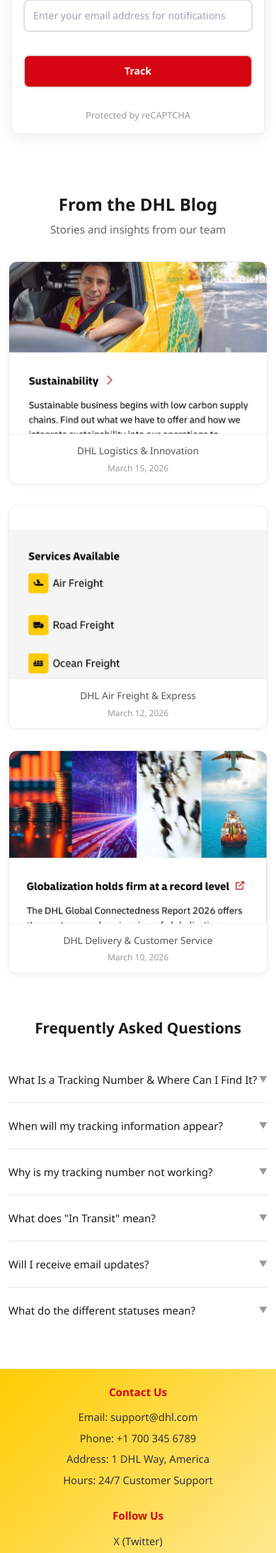
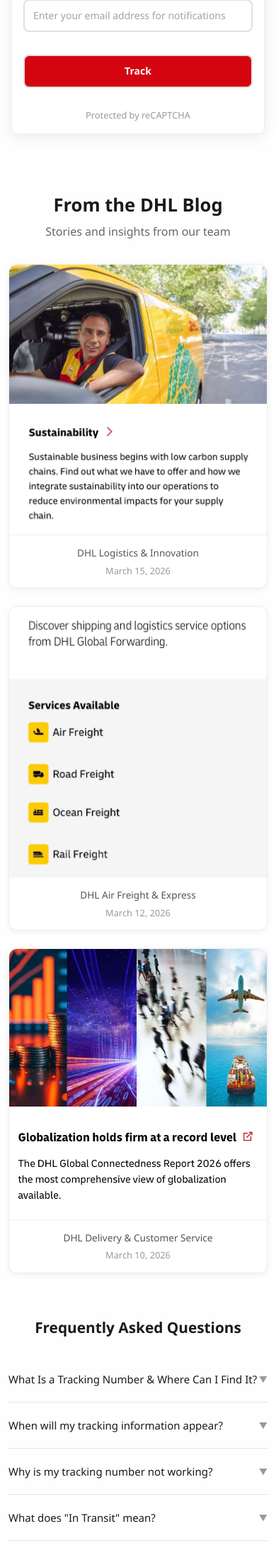
Before and after one commit to steadybomba/signment, a Flask app: page / in a window 390 px wide. Shown: the part 349-2537 px from the top of the page at 71% size. Run offline with Flask 3, Linux system fonts and the light colour scheme; some libraries are stand-ins or nearby versions.

Commit message:
Update index.html

```diff
--- a/templates/index.html
+++ b/templates/index.html
@@ -45,14 +45,13 @@
         /* Content Overlay */
         .content-overlay {
             position: relative;
-            background: rgba(255, 255, 255, 0.88);
+            background: rgba(255, 255, 255, 0.85);
             min-height: 100vh;
             display: flex;
             flex-direction: column;
-            backdrop-filter: blur(2px);
         }
 
-        /* === CLEAN GATE OVERLAY === */
+        /* === CLEAN GATE OVERLAY - White Background (No Lock Icon) === */
         .gate-overlay {
             position: fixed;
             inset: 0;
@@ -354,15 +319,18 @@
             display: block;
         }
 
-        /* === BLOG SECTION - ENHANCED IMAGE SIZES === */
+        /* === TOAST CONTAINER - REMOVED === */
+        /* Toast system completely removed */
+
+        /* === BLOG SECTION - OPTIMIZED FOR 741x774 IMAGES === */
         .blog-section {
-            max-width: 1200px;
+            max-width: 1400px;
             margin: 50px auto 30px;
             padding: 0 20px;
         }
         .blog-section .section-title {
             text-align: center;
-            font-size: 1.8rem;
+            font-size: 2rem;
             font-weight: 700;
             color: var(--dhl-dark);
             margin-bottom: 4px;
@@ -370,13 +338,13 @@
         .blog-section .section-subtitle {
             text-align: center;
             color: #666;
-            font-size: 0.95rem;
+            font-size: 1rem;
             margin-bottom: 32px;
         }
         .blog-grid {
             display: grid;
             grid-template-columns: repeat(3, 1fr);
-            gap: 30px;
+            gap: 35px;
         }
         .blog-card {
             background: #fff;
@@ -388,22 +356,30 @@
             cursor: pointer;
         }
         .blog-card:hover {
-            transform: translateY(-4px);
+            transform: translateY(-6px);
             box-shadow: var(--shadow-lg);
         }
-        .blog-card .blog-image {
+        .blog-card .blog-image-wrapper {
+            width: 100%;
+            overflow: hidden;
+            background: #f0f0f0;
+            position: relative;
+        }
+        .blog-card .blog-image-wrapper .blog-image {
             width: 100%;
             height: auto;
-            aspect-ratio: 3/2;
+            aspect-ratio: 741 / 774;
             object-fit: cover;
+            display: block;
+            transition: transform 0.5s ease;
             background: #f0f0f0;
-            display: block;
-            min-height: 220px;
-            max-height: 400px;
+        }
+        .blog-card:hover .blog-image-wrapper .blog-image {
+            transform: scale(1.03);
         }
         .blog-card .blog-label {
-            padding: 16px 20px 20px;
-            font-size: 0.95rem;
+            padding: 18px 22px 22px;
+            font-size: 1rem;
             color: #555;
             text-align: center;
             border-top: 1px solid #f0f0f0;
@@ -411,7 +387,7 @@
         }
         .blog-card .blog-label .blog-date {
             display: block;
-            font-size: 0.75rem;
+            font-size: 0.8rem;
             color: #999;
             margin-top: 4px;
             font-weight: 400;
@@ -526,11 +502,7 @@
         @media (max-width: 1024px) {
             .blog-grid {
                 grid-template-columns: repeat(2, 1fr);
-            }
-            .blog-card .blog-image {
-                aspect-ratio: 3/2;
-                min-height: 180px;
-                max-height: 350px;
+                gap: 25px;
             }
         }
 
@@ -539,14 +511,9 @@
             .track-box { padding: 24px; }
             .footer .footer-content { flex-direction: column; align-items: center; text-align: center; }
             .footer-section { min-width: 100%; text-align: center; }
-            .blog-grid { grid-template-columns: 1fr; max-width: 500px; margin: 0 auto; }
-            .blog-section .section-title { font-size: 1.5rem; }
+            .blog-grid { grid-template-columns: 1fr; max-width: 550px; margin: 0 auto; }
+            .blog-section .section-title { font-size: 1.6rem; }
             .gate-card { padding: 32px 24px; }
-            .blog-card .blog-image {
-                aspect-ratio: 3/2;
-                min-height: 200px;
-                max-height: 350px;
-            }
         }
 
         @media (max-width: 480px) {
@@ -567,13 +534,8 @@
             .gate-card h2 { font-size: 18px; }
             .gate-card p { font-size: 13px; }
             .blog-section { padding: 0 12px; }
-            .blog-card .blog-label { font-size: 0.85rem; padding: 12px 14px; }
+            .blog-card .blog-label { font-size: 0.85rem; padding: 14px 16px; }
             .tracking-result .card { padding: 16px; }
-            .blog-card .blog-image {
-                aspect-ratio: 3/2;
-                min-height: 160px;
-                max-height: 280px;
-            }
         }
 
         @media (max-width: 380px) {
@@ -695,14 +651,16 @@
             </div>
         </div>
 
-        <!-- === BLOG SECTION === -->
+        <!-- === BLOG SECTION - OPTIMIZED FOR 741x774 IMAGES === -->
         <div class="blog-section" id="blog">
             <div class="section-title">From the DHL Blog</div>
             <div class="section-subtitle">Stories and insights from our team</div>
 
             <div class="blog-grid">
                 <div class="blog-card">
-                    <img class="blog-image" src="{{ url_for('static', filename='blog-1.jpg') }}" alt="DHL Logistics & Innovation" loading="lazy">
+                    <div class="blog-image-wrapper">
+                        <img class="blog-image" src="{{ url_for('static', filename='blog-1.jpg') }}" alt="DHL Logistics & Innovation" loading="lazy">
+                    </div>
                     <div class="blog-label">
                         DHL Logistics & Innovation
                         <span class="blog-date">March 15, 2026</span>
@@ -710,7 +668,9 @@
                 </div>
 
                 <div class="blog-card">
-                    <img class="blog-image" src="{{ url_for('static', filename='blog-2.jpg') }}" alt="DHL Air Freight & Express" loading="lazy">
+                    <div class="blog-image-wrapper">
+                        <img class="blog-image" src="{{ url_for('static', filename='blog-2.jpg') }}" alt="DHL Air Freight & Express" loading="lazy">
+                    </div>
                     <div class="blog-label">
                         DHL Air Freight & Express
                         <span class="blog-date">March 12, 2026</span>
@@ -718,7 +678,9 @@
                 </div>
 
                 <div class="blog-card">
-                    <img class="blog-image" src="{{ url_for('static', filename='blog-3.jpg') }}" alt="DHL Delivery & Customer Service" loading="lazy">
+                    <div class="blog-image-wrapper">
+                        <img class="blog-image" src="{{ url_for('static', filename='blog-3.jpg') }}" alt="DHL Delivery & Customer Service" loading="lazy">
+                    </div>
                     <div class="blog-label">
                         DHL Delivery & Customer Service
                         <span class="blog-date">March 10, 2026</span>
@@ -794,7 +756,7 @@
                     <h3>Contact Us</h3>
                     <p>Email: support@dhl.com</p>
                     <p>Phone: +1 700 345 6789</p>
-                    <p>Address: 1 DHL Way, America</p>
+                    <p>Address: 1 DHL Way, International</p>
                     <p>Hours: 24/7 Customer Support</p>
                 </div>
                 <div class="footer-section">
```
Also changed, not shown: other parts of templates/index.html (+20 -54 lines).
